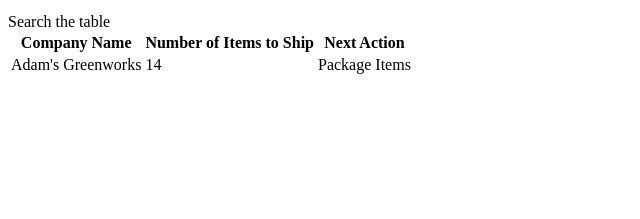
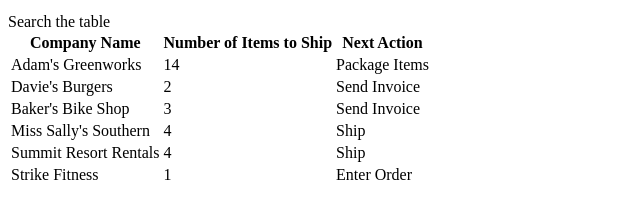
Before and after one commit to EdwardGoomba/ship-to-it, a plain HTML site: page index.html in a window 1280 px wide. Shown: the part 97-316 px from the top of the page, without its empty margins (0-640 px from the left). Drawn offline with Linux system fonts and the light colour scheme.

Commit message:
Filled out table

```diff
--- a/index.html
+++ b/index.html
@@ -1,37 +1,95 @@
 <!DOCTYPE html>
+
 <html>
 <head>
 	<title>Ship To It - Company Packing List</title>
 	<link href="https://fonts.googleapis.com/css?family=Lato: 100,300,400,700|Luckiest+Guy|Oxygen:300,400" rel="stylesheet">
-  <link href="style.css" type="text/css" rel="stylesheet">
+	<link href="style.css" rel="stylesheet" type="text/css">
 </head>
+
 <body>
+	<ul class="navigation">
+		<li><img height="20px;" src="https://s3.amazonaws.com/codecademy-content/courses/web-101/unit-9/htmlcss1-img_logo-shiptoit.png">
+		</li>
 
-  <ul class="navigation">
-    <li><img src="https://s3.amazonaws.com/codecademy-content/courses/web-101/unit-9/htmlcss1-img_logo-shiptoit.png" height="20px;"></li>
+
 		<li class="active">Action List</li>
+
+
 		<li>Profiles</li>
+
+
 		<li>Settings</li>
 	</ul>
 
-  <div class="search">Search the table</div>
+
+	<div class="search">
+		Search the table
+	</div>
+
 
 	<table>
 		<tr>
 			<th>Company Name</th>
+
 			<th>Number of Items to Ship</th>
+
 			<th>Next Action</th>
 		</tr>
 
+
 		<tr>
 			<td>Adam's Greenworks</td>
+
 			<td>14</td>
+
 			<td>Package Items</td>
 		</tr>
 
-  </table>
+
+		<tr>
+			<td>Davie's Burgers</td>
+
+			<td>2</td>
+
+			<td>Send Invoice</td>
+		</tr>
 
 
+		<tr>
+			<td>Baker's Bike Shop</td>
 
+			<td>3</td>
+
+			<td>Send Invoice</td>
+		</tr>
+
+
+		<tr>
+			<td>Miss Sally's Southern</td>
+
+			<td>4</td>
+
+			<td>Ship</td>
+		</tr>
+
+
+		<tr>
+			<td>Summit Resort Rentals</td>
+
+			<td>4</td>
+
+			<td>Ship</td>
+		</tr>
+
+
+		<tr>
+			<td>Strike Fitness</td>
+
+			<td>1</td>
+
+			<td>Enter Order</td>
+		</tr>
+	</table>
 </body>
 </html>
```
Lines whose indentation alone changed are shown as unchanged.
